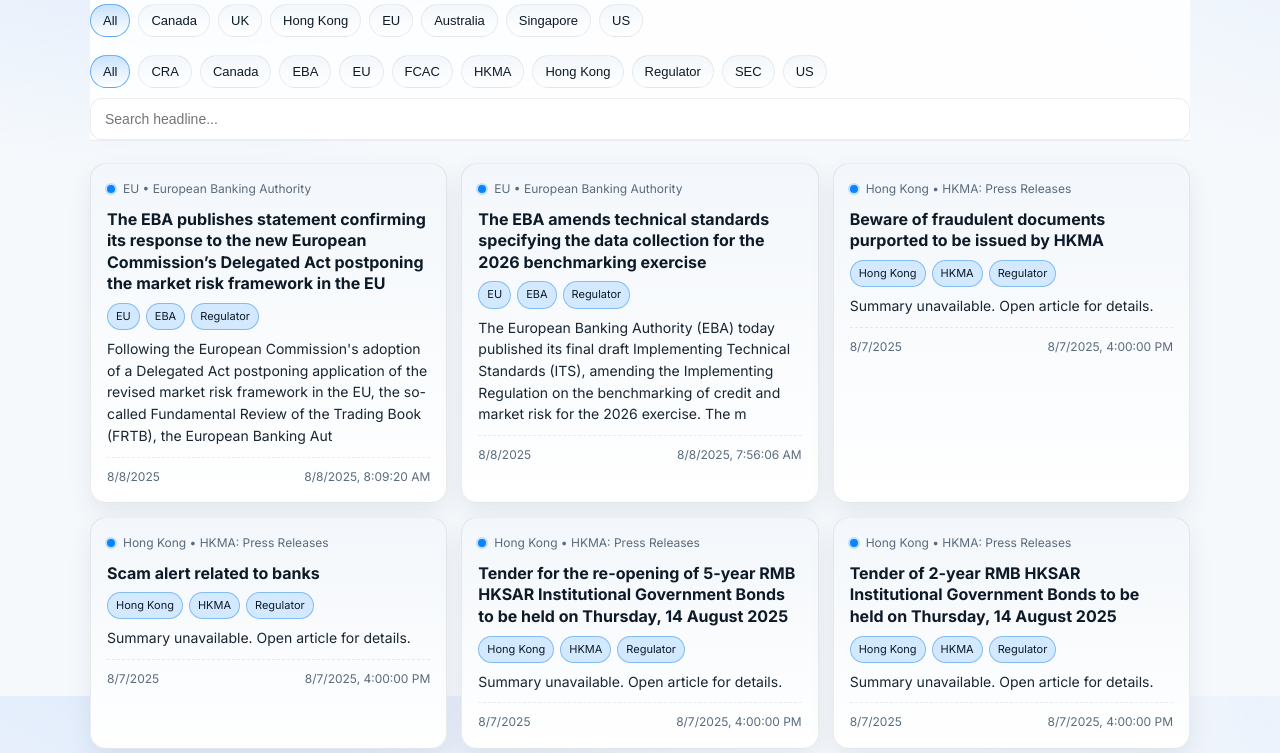
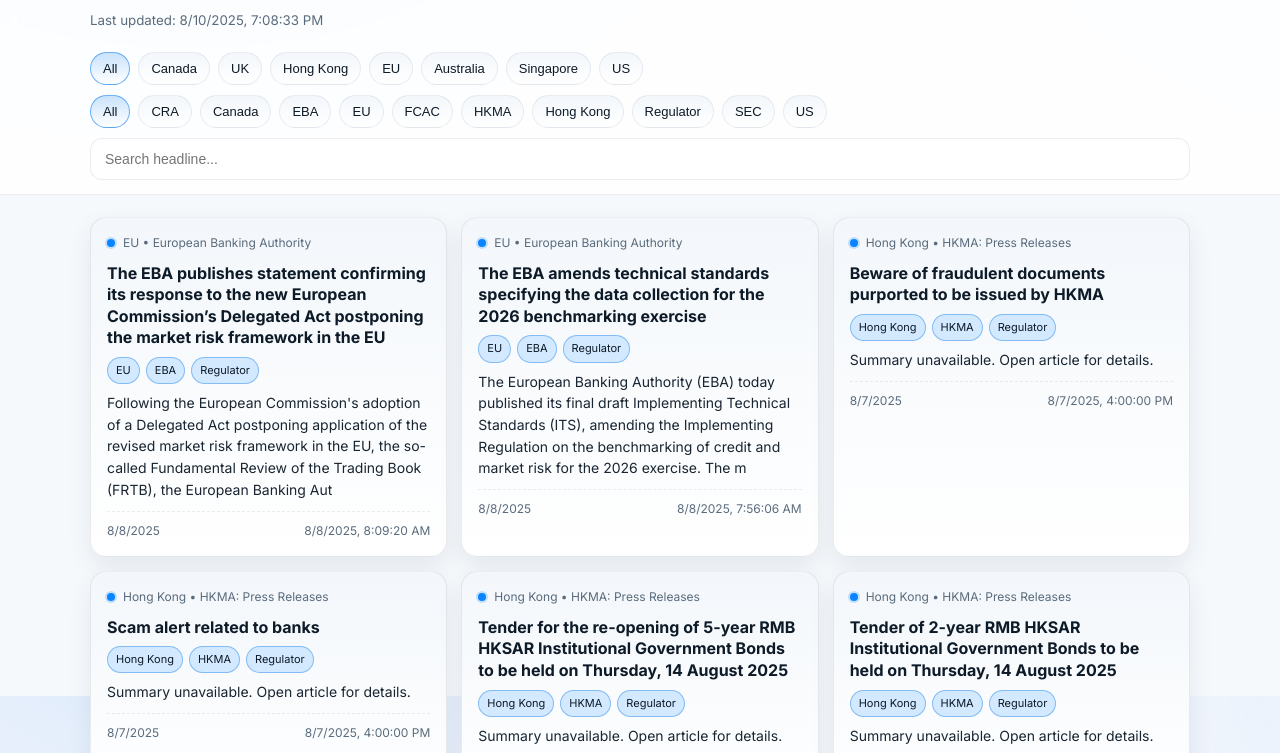
Before and after one commit to denniswong9186/compliance-news-radar, a plain HTML site: page index.html in a window 1280 px wide. Shown: the part 104-857 px from the top of the page. Drawn offline with Linux system fonts and the light colour scheme.

Commit message:
Update index.html

```diff
--- a/index.html
+++ b/index.html
@@ -12,10 +12,12 @@
   <link rel="stylesheet" href="styles.css">
 </head>
 <body>
-  <header class="container wrap">
+<header>
+  <div class="container wrap">
     <h1>Compliance News Radar</h1>
-    <p class="sub">Auto-grab major compliance updates. Filter by region. </p>
+    <p class="sub">Auto-grab major compliance updates. Filter by region.</p>
     <div id="meta"></div>
+
     <div class="controls">
       <div class="filters" id="filters">
         <button data-region="All" class="pill active">All</button>
@@ -26,15 +28,13 @@
         <button data-region="Australia" class="pill">Australia</button>
         <button data-region="Singapore" class="pill">Singapore</button>
         <button data-region="US" class="pill">US</button>
+      </div>
+      <div class="filters" id="tagFilters"></div>
+      <input id="search" class="search" type="search" placeholder="Search headline..." />
+    </div>
+  </div>
+</header>
 
-      </div>
-  <!-- NEW: regulator tag filter pills will appear here -->
-  <div class="filters" id="tagFilters" style="margin-top: 0.5rem;"></div>
-
-      <input id="search" class="search" type="search" placeholder="Search headline..." />
-
-    </div>
-  </header>
 
   <main class="container">
     <div id="grid" class="grid"></div>
@@ -42,7 +42,7 @@
   </main>
 
   <footer class="container foot">
-    <div>Data updates via GitHub Actions. <a href="news.json" target="_blank" rel="noopener">View raw feed</a></div>
+    <div><a href="news.json" target="_blank" rel="noopener">Raw feed</a></div>
     <div>© 2025 Compliance News Radar — Curated & maintained by Dennis Wong. </div>
     <div><a href="mailto:denniswong9186@gmail.com">Contact</a></div>
   </footer>
```
